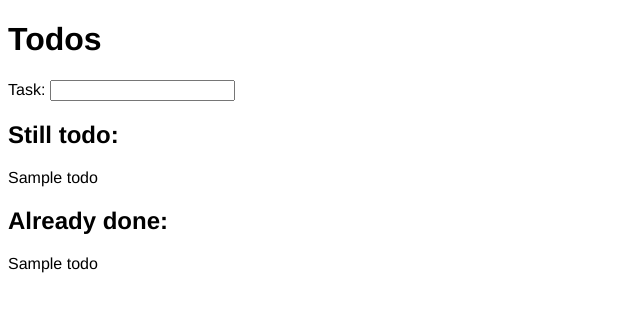
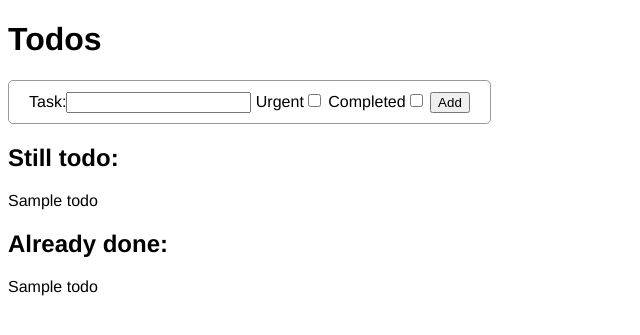
Before and after one commit to robings/toDosApp, a PHP site: template templates/todos.phtml in a window 1280 px wide. Shown: the top 335 px of the page, without its empty margins (0-640 px from the left). Run offline with PHP 8.4, Linux system fonts and the light colour scheme; the template is opened without the code that fills it: most values are stand-ins (such as "Sample title", 1, 10 or a date in 2020).

Commit message:
added form to add new Todo

```diff
--- a/public/css/style.css
+++ b/public/css/style.css
@@ -18,3 +18,11 @@ h2 {
 .urgent {
     color: #FF0000;
 }
+
+form {
+    padding: 10px 20px;
+    border: 1px solid #999999;
+    border-radius: 5px;
+    width: -moz-fit-content;
+    width: fit-content;
+}
--- a/templates/todos.phtml
+++ b/templates/todos.phtml
@@ -26,8 +26,11 @@ foreach ($todos as $todo) {
 </head>
 <body>
 <h1>Todos</h1>
-<form>
-    <label>Task: </label><input type="text" name="taskName" />
+<form method="post" action="/add">
+    <label>Task:</label><input type="text" name="taskName" />
+    <label>Urgent</label><input type="checkbox" name="urgentFlag" />
+    <label>Completed</label><input type="checkbox" name="completedFlag" />
+    <input type="submit" value="Add" />
 </form>
 <section>
     <h2>Still todo:</h2>
```
